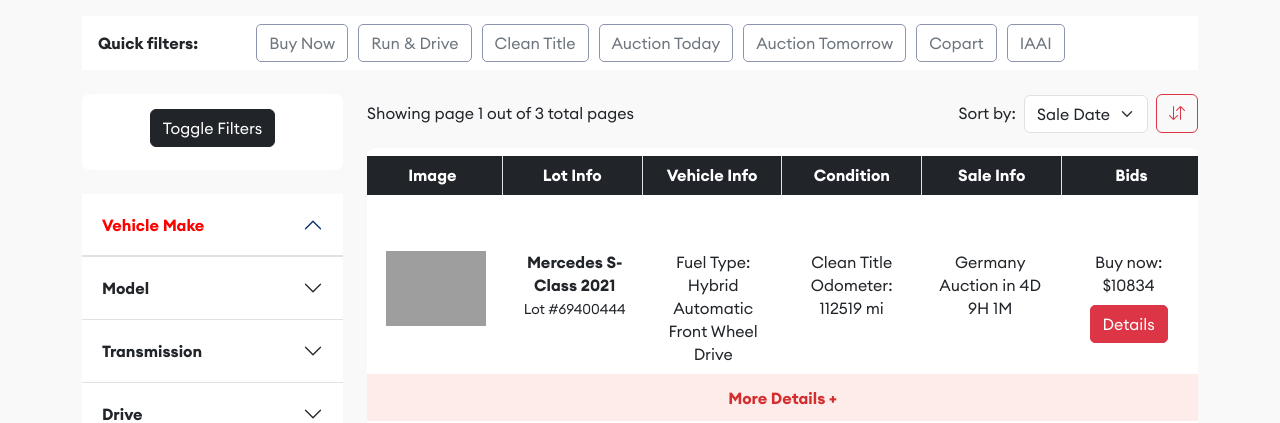
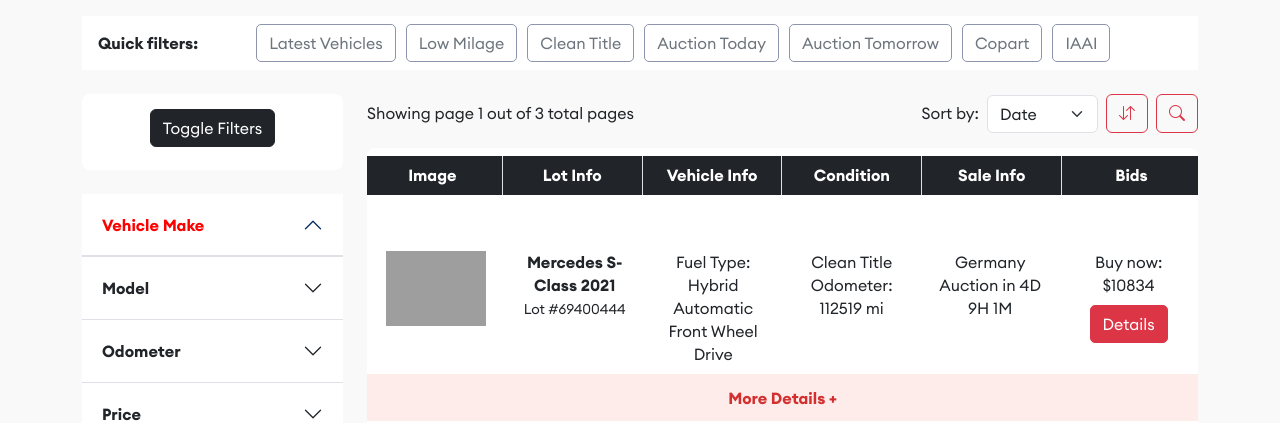
Before and after one commit to imjayyy/django-autotrader, a Django app: page /search-results in a window 1280 px wide. Shown: the part 185-608 px from the top of the page. Run offline with Django 4.2, Linux system fonts and the light colour scheme; data comes from the database, SQL or seed files in the repository; both versions use the stored data as it was after the commit; data that the repository does not hold is empty; some libraries are stand-ins or nearby versions; some web fonts are replaced; grey boxes are pictures that could not be loaded.

Commit message:
changes 2.1 20 april 25

```diff
--- a/autotrader/api/views.py
+++ b/autotrader/api/views.py
@@ -129,10 +129,21 @@ def search_api(request):
     # vehicles = Vehicle.objects.filter(**filters)
     # vehicles_serializer = VehicleListSerializer(vehicles, many=True)
 
+
     vehicles_qs = Vehicle.objects.filter(**filters)
+    sorting_order = request.GET.get("sorting_order")
+    sorting_by = request.GET.get("sorting_by")
+    if sorting_by != "None":
+       if sorting_order == "asc":
+            vehicles_qs = vehicles_qs.order_by(sorting_by)
+       else:
+            vehicles_qs = vehicles_qs.order_by("-" + sorting_by)
+
 
     page = int(request.GET.get('page', 1))
     paginator = Paginator(vehicles_qs, 10)  # 10 per page
+
+
 
     try:
         page_obj = paginator.page(page)
--- a/autotrader/autotrader/urls.py
+++ b/autotrader/autotrader/urls.py
@@ -33,6 +33,7 @@ urlpatterns = [
     path('normal-car-details/<id>', views.normal_car_details, name='normal-car-details'),
     path('admin/', admin.site.urls),
     path('accounts/', include('accounts.urls')),
+    path('text-search/', views.text_search, name='text-search'),
 
 ]
 
--- a/autotrader/autotrader/views.py
+++ b/autotrader/autotrader/views.py
@@ -6,7 +6,12 @@ from car_details.models import Make, Model, Transmission, Drive, Fuel, BodyStyle
 from car_details.models import Country
 from car_details.serializers import VehicleSerializer, MakeSerializer,VehicleDetailsSerializer, VehicleListSerializer
 from django.shortcuts import render, get_object_or_404
-
+from django.db.models import Q
+from django.shortcuts import redirect
+from django.http import HttpResponseRedirect
+from django.urls import reverse
+from urllib.parse import urlencode
+import re
 
 def home(request):
     vehicles_in_az = Vehicle.objects.order_by("?")[:3]  # Fetch 3 random vehicles
@@ -85,3 +90,95 @@ def normal_car_details(request, id):
     return render(request, 'normal-car-details.html', {"car": car_serializer.data,
                                                        "vehicles_in_az": vehicles_in_az_serializer.data,
                                                        })
+
+# def text_search(request):
+    # Get the search query from the request
+    # search_query = request.GET.get('searchByText', '')
+    # print(search_query)
+    # params = ''
+    # # Filter vehicles based on the search query
+    # vehicles = Vehicle.objects.filter(
+    #     Q(make__name__icontains=search_query) |
+    #     Q(model__name__icontains=search_query) |
+    #     Q(year__icontains=search_query)
+    # ).first()
+
+    # # Serialize the filtered vehicles
+    # # if vehicles:
+    #     # serializer = VehicleSerializer(vehicles, many=True)
+    # data = {"make" : vehicles.get('make'),
+    #         "model" : vehicles.get('model'),
+    #         "year_min" : vehicles.get('year')}
+    # params = urlencode(data)
+    # url = reverse('search-results') + '?' + params
+
+
+    # search_query = request.GET.get('searchByText', '').split(" ")
+    # filters = Q()
+
+    # if len(search_query) > 0:
+
+    # query = request.GET.get('searchByText', '').strip()
+    # regex_pattern = '|'.join(re.escape(word) for word in query.split())
+
+    # vehicles = Vehicle.objects.filter(
+    #     Q(make__name__iregex=regex_pattern) |
+    #     Q(model__name__iregex=regex_pattern) |
+    #     Q(year__iregex=regex_pattern)
+    #     )
+    # vehicle = vehicles.first()
+    # if vehicle:
+    #     data = {
+    #         "make": vehicle.make.id,
+    #         "model": vehicle.model.id,
+    #         "year_min": vehicle.year
+    #     }
+    #     params = urlencode(data)
+    #     url = reverse('search-results') + '?' + params
+    #     # return redirect(url)
+    #     return HttpResponseRedirect(url)
+
+
+def text_search(request):
+    search_query = request.GET.get('searchByText', '').strip()
+    params = ''
+    if not search_query:
+        return redirect('search-results')
+
+    # Split into words, e.g., "honda city 2024" -> ['honda', 'city', '2024']
+    keywords = re.split(r'\s+', search_query.lower())
+
+    # Identify year from keywords
+    year_pattern = re.compile(r'^(19|20)\d{2}$')
+    year = next((word for word in keywords if year_pattern.match(word)), None)
+
+    # Remove year from keywords if found
+    remaining_keywords = [word for word in keywords if word != year]
+
+    # Try to find a matching vehicle based on keywords
+    vehicles = Vehicle.objects.select_related('make', 'model')
+
+    # Create initial query
+    query = Q()
+    for word in remaining_keywords:
+        query |= Q(make__name__icontains=word)
+        query |= Q(model__name__icontains=word)
+
+    if year:
+        query |= Q(year=year)
+
+    vehicle = vehicles.filter(query).first()
+
+    if vehicle:
+        data = {
+            "make": vehicle.make.id,
+            "model": vehicle.model.id,
+        }
+        if year:
+            data["year_min"] = year
+
+        params = '?' + '&'.join([f"{key}={value}" for key, value in data.items()])
+    url = reverse('search-results') + '?' + params
+    return HttpResponseRedirect(url)
+
+    return redirect('no-results')  # Fallback if nothing matched
--- a/autotrader/car_details/models.py
+++ b/autotrader/car_details/models.py
@@ -102,6 +102,7 @@ class Vehicle(models.Model):
     documents = models.TextField(null=True)
     is_popular = models.BooleanField()
     supplier_id = models.BigIntegerField(null=True)
+    date_updated = models.DateTimeField(auto_now=True)
 
     def __str__(self):
         return f"{self.model} ({self.year})"
--- a/autotrader/static/js/search-results.js
+++ b/autotrader/static/js/search-results.js
@@ -2,6 +2,11 @@
 document.addEventListener("DOMContentLoaded", function() {
     let params = getQueryParams();
     console.log(params);
+    if ("searchByText" in params) {
+        console.log("Search value:", params.searchByText);
+        return
+    }
+
     let selectMake = document.querySelectorAll(`input[name="make"]`);
     selectMake.forEach((element) => {
         if (element.value === params.make) {
@@ -18,9 +23,8 @@ document.addEventListener("DOMContentLoaded", function() {
                 input_form_element.checked = true;}
             }
             else {
-                if(input_form_element.value === value){
                 input_form_element.value = value;}
-            }
+
         }});
     });
 
@@ -62,6 +66,7 @@ function getQueryParams() {
 
 
 function update_cars_data(page=1){
+
 
     let selectedMakes = [];
     let selectedMakesNames = []
@@ -130,6 +135,9 @@ function update_cars_data(page=1){
     let year_min = document.querySelector('input[name="year_min"]').value;
     let year_max = document.querySelector('input[name="year_max"]').value;
 
+    let sorting_by = document.getElementById('sortBy').value;
+    let sorting_order = document.getElementById('sortBtn').getAttribute('data-order');
+
     let filterParams = {
         page: page,
         make: selectedMakes,
@@ -146,6 +154,9 @@ function update_cars_data(page=1){
         color: selectedColors,
         year_min: year_min,
         year_max: year_max,
+
+        sorting_by: sorting_by,
+        sorting_order: sorting_order
     };
 
     let filterTags = {
--- a/autotrader/templates/home.html
+++ b/autotrader/templates/home.html
@@ -259,7 +259,7 @@
     </div>
 
 
-    <button class="btn btn-danger py-2 px-2" style="min-width: 300px;"> {% trans "View Full Inventory" %}</button>
+    <a href="/search-results?fuel=3"><button class="btn btn-danger py-2 px-2" style="min-width: 300px;"> {% trans "View Full Inventory" %}</button></a>
 
     <hr>
 
@@ -292,7 +292,7 @@
         </div>
       </div>
     </div>
-    <button class="btn btn-danger py-2 px-2" style="min-width: 300px;"> View Full Inventory</button>
+    <a href="/search-results"><button class="btn btn-danger py-2 px-2" style="min-width: 300px;"> View Full Inventory</button></a>
 
     <hr>
 
--- a/autotrader/templates/normal-car-details.html
+++ b/autotrader/templates/normal-car-details.html
@@ -251,7 +251,7 @@
 <section class="container mt-5">
     <div class="red-line"></div>
 
-    <h2 class="text-start text-heading mb-4">Vehicles <span class="text-danger">in Azerbaijan </span></h2>
+    <h2 class="text-start text-heading mb-4"> Similar <span class="text-danger">Vehicles</span></h2>
     <p class="text-start">Browse vehicles in Azerbaijan, ready for you to drive home today.</p>
     <div class="row g-0 py-5 d-none d-md-flex">
 
--- a/autotrader/templates/partials/header.html
+++ b/autotrader/templates/partials/header.html
@@ -162,7 +162,7 @@
     <nav class="navbar navbar-expand-lg navbar-light bg-white shadow-sm "  >
         <div class="container">
             <!-- Logo -->
-            <a class="navbar-brand" href="#">
+            <a class="navbar-brand" href="/">
                 <img src='{% static "images/logo.png" %}' alt="Autotrader Logo" height="30">
             </a>
 
@@ -229,22 +229,23 @@
                                   <div class="col-lg-8 col-md-7 col-sm-12 mb-3">
                                     <div class="input-group">
                                       <span class="input-group-text bg-white border-0"><i class="bi bi-search"></i></span>
-                                      <input type="text" class="form-control" placeholder="Search Vehicles by Make, Model, Lot number" aria-label="Search">
+                                      <input type="text" id="text-search" class="form-control" placeholder="Search Vehicles by Make, Model, Lot number" aria-label="Search">
                                     </div>
                                   </div>
 
                                   <!-- Checkboxes -->
                                   <div class="col-lg-2 col-md-3 col-sm-6 mb-3">
                                     <div class="row g-5">
+
                                         <div class="col-6">
                                             <div class="form-check">
-                                                <input class="form-check-input" type="checkbox" value="" id="auctionCheckbox">
+                                                <input class="form-check-input" type="radio" value="auction" name="search_type" id="auctionCheckbox">
                                                 <label class="form-check-label checkbox-label" for="auctionCheckbox">Auction</label>
                                             </div>
                                         </div>
                                         <div class="col-6">
                                             <div class="form-check">
-                                                <input class="form-check-input" type="checkbox" value="" id="otherCheckbox">
+                                                <input class="form-check-input" type="radio" value="normal" name="search_type" id="otherCheckbox">
                                                 <label class="form-check-label checkbox-label" for="otherCheckbox">Other</label>
                                             </div>
                                         </div>
@@ -253,7 +254,7 @@
 
                                   <!-- Search Button -->
                                   <div class="col-lg-2 col-md-2 col-sm-6 mb-3">
-                                    <button type="button" class="btn search-button">Search</button>
+                                    <button type="button" class="btn search-button" id="searchByText" >Search</button>
                                   </div>
                                 </div>
                               </form>
@@ -295,10 +296,19 @@
     </nav>
 
     <script>
+        document.querySelector('#searchByText').addEventListener('click', function()  {
+            const searchText = document.getElementById('text-search').value;
+            const selectedType = document.querySelector('input[name="search_type"]:checked').value;
+            const url = '/text-search?searchByText=' ;
+            window.location.href = url + searchText;
+        });
         document.querySelector('.navbar-toggler').addEventListener('click', function() {
           const icon = this.querySelector('.navbar-toggler-icon');
           icon.classList.toggle('open'); // Toggle the 'open' class
         });
+
+
+
       </script>
 <!-- </body>
 </html> -->
--- a/autotrader/templates/search-results.html
+++ b/autotrader/templates/search-results.html
@@ -64,8 +64,8 @@
     <div>
         <div class="quick-filters py-2 px-3">
             <span class="fw-bold pe-5">Quick filters:</span>
-            <button class="btn btn-outline-secondary">Buy Now</button>
-            <button class="btn btn-outline-secondary">Run & Drive</button>
+            <a id="qf-latest-year" ><button class="btn btn-outline-secondary" >Latest Vehicles</button></a>
+            <a href="search-results?odometer_max=5000"> <button class="btn btn-outline-secondary"> Low Milage </button> </a>
             <button class="btn btn-outline-secondary">Clean Title</button>
             <button class="btn btn-outline-secondary">Auction Today</button>
             <button class="btn btn-outline-secondary">Auction Tomorrow</button>
@@ -154,6 +154,58 @@
 
 
                   <div class="accordion-item">
+                    <h2 class="accordion-header" id="headingFive">
+                      <button class="accordion-button collapsed text-heading" type="button" data-bs-toggle="collapse" data-bs-target="#collapseFive" aria-expanded="false" aria-controls="collapseFive">
+                        Odometer
+                      </button>
+                    </h2>
+                    <div id="collapseFive" class="accordion-collapse collapse" aria-labelledby="headingFive" data-bs-parent="#accordionExample">
+                      <div class="accordion-body">
+                        <div class="row">
+                            <div class="col-5">
+                                <label class="form-label text-start"  style="display: block;">Min</label>
+                                <input class="form-control" type="text" name="odometer_min" id="">
+                            </div>
+                            <div class="col-2"> - </div>
+                            <div class="col-5">
+                                <label class="form-label text-start" style="display: block;">Max</label>
+                                <input class="form-control" type="text" name="odometer_max" id="">
+                            </div>
+                            <button class="btn btn-danger mt-2" onclick="update_cars_data()"> Go </button>
+
+                        </div>
+
+                      </div>
+                    </div>
+                  </div>
+
+                  <div class="accordion-item">
+                    <h2 class="accordion-header" id="headingEight">
+                      <button class="accordion-button collapsed text-heading" type="button" data-bs-toggle="collapse" data-bs-target="#collapseEight" aria-expanded="false" aria-controls="collapseEight">
+                        Price
+                      </button>
+                    </h2>
+                    <div id="collapseEight" class="accordion-collapse collapse" aria-labelledby="headingEight" data-bs-parent="#accordionExample">
+                      <div class="accordion-body">
+                        <div class="row">
+                            <div class="col-5">
+                                <label class="form-label text-start"  style="display: block;">Min</label>
+                                <input class="form-control" type="text" name="price_min" id="">
+                            </div>
+                            <div class="col-2"> - </div>
+                            <div class="col-5">
+                                <label class="form-label text-start" style="display: block;">Max</label>
+                                <input class="form-control" type="text" name="price_max" id="">
+                            </div>
+                            <button class="btn btn-danger mt-2" onclick="update_cars_data()"> Go </button>
+
+                        </div>
+
+                      </div>
+                    </div>
+                  </div>
+
+                  <div class="accordion-item">
                     <h2 class="accordion-header" id="headingThree">
                       <button class="accordion-button collapsed text-heading" type="button" data-bs-toggle="collapse" data-bs-target="#collapseThree" aria-expanded="false" aria-controls="collapseThree">
                         Transmission
@@ -255,7 +275,31 @@
                   </div>
 
 
+                  <div class="accordion-item">
+                    <h2 class="accordion-header" id="headingTen">
+                      <button class="accordion-button collapsed text-heading" type="button" data-bs-toggle="collapse" data-bs-target="#collapseTen" aria-expanded="false" aria-controls="collapseTen">
+                        Year
+                      </button>
+                    </h2>
+                    <div id="collapseTen" class="accordion-collapse collapse" aria-labelledby="headingTen" data-bs-parent="#accordionExample">
+                      <div class="accordion-body">
+                        <div class="row">
+                            <div class="col-5">
+                                <label class="form-label text-start"  style="display: block;">Min</label>
+                                <input class="form-control" type="number" min="1900" max="2050" name="year_min" id="">
+                            </div>
+                            <div class="col-2"> - </div>
+                            <div class="col-5">
+                                <label class="form-label text-start" style="display: block;">Max</label>
+                                <input class="form-control" type="number" min="1900" max="2050" name="year_max" id="">
+                            </div>
+                            <button class="btn btn-danger mt-2" onclick="update_cars_data()"> Go </button>
 
+                        </div>
+
+                      </div>
+                    </div>
+                  </div>
 
                   <div class="accordion-item">
                     <h2 class="accordion-header" id="headingSeven">
@@ -363,11 +356,13 @@
                 <div class="d-flex align-items-center">
                     <label for="sortBy" class="me-2">Sort by:</label>
                     <select class="form-select w-auto" id="sortBy">
-                        <option selected>Sale Date</option>
-                        <option>Price</option>
-                        <option>Mileage</option>
+                        <option value="date_updated">Date</option>
+                        <option value="year">Year</option>
+                        <option value="price">Price</option>
+                        <option value="odometer">Mileage</option>
                     </select>
-                    <button class="btn btn-outline-danger ms-2"><i class="bi bi-arrow-down-up"></i></button>
+                    <button id="sortBtn" class="btn btn-outline-danger ms-2" data-order="asc" data-bs-toggle="tooltip" data-bs-placement="top" title="Sort Ascending" onclick="update_cars_data()"><i class="bi bi-arrow-down-up"></i></button>
+                    <button class="btn btn-outline-danger ms-2" id="sort-search"><i class="bi bi-search" onclick="update_cars_data()"></i></button>
                 </div>
             </div>
 
@@ -534,6 +529,43 @@
 </div>
 </section>
 
+<script>
+  const qf_latest_year = document.getElementById('qf-latest-year');
+
+  const currentYear = new Date().getFullYear();
+  const lastYear = new Date().getFullYear() - 1;
+
+  const qf_latest_year_url = `/search-results?year_min=${lastYear}&year_max=${currentYear}`;
+  qf_latest_year.setAttribute('href', qf_latest_year_url);
+
+
+
+
+  const sortBtn = document.getElementById('sortBtn');
+
+  sortBtn.addEventListener('click', function () {
+    const currentOrder = sortBtn.getAttribute('data-order');
+    const tooltip = new bootstrap.Tooltip(sortBtn);
+
+    if (currentOrder === 'asc') {
+      sortBtn.setAttribute('data-order', 'desc');
+      sortBtn.classList.remove('btn-outline-danger');
+      sortBtn.classList.add('btn-danger');
+      sortBtn.setAttribute('title', 'Sort Descending');
+
+    } else {
+      sortBtn.setAttribute('data-order', 'asc');
+      sortBtn.classList.remove('btn-danger');
+      sortBtn.classList.add('btn-outline-danger');
+      sortBtn.setAttribute('title', 'Sort Ascending');
+
+    }
+    tooltip.setContent({ '.tooltip-inner': sortBtn.getAttribute('title') });
+
+    // Optional: Use the value somewhere
+    console.log('Sort Order:', sortBtn.getAttribute('data-order'));
+  });
+</script>
 
 <script src="{% static '/js/search-results.js' %}"></script>
 
```
Also changed, not shown: other parts of autotrader/templates/search-results.html (+0 -83 lines), autotrader/car_details/migrations/0013_vehicle_date_updated.py (added), autotrader/db.sqlite3.
